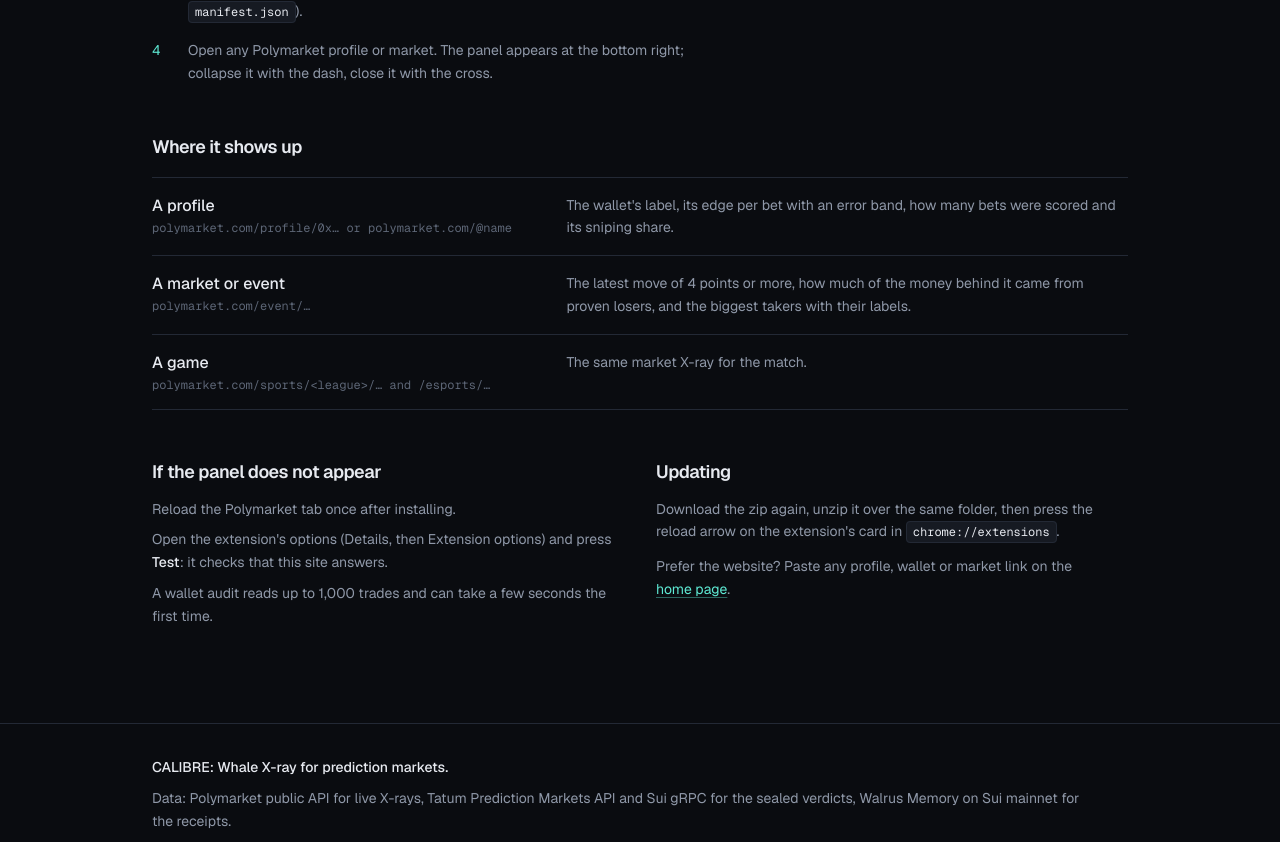
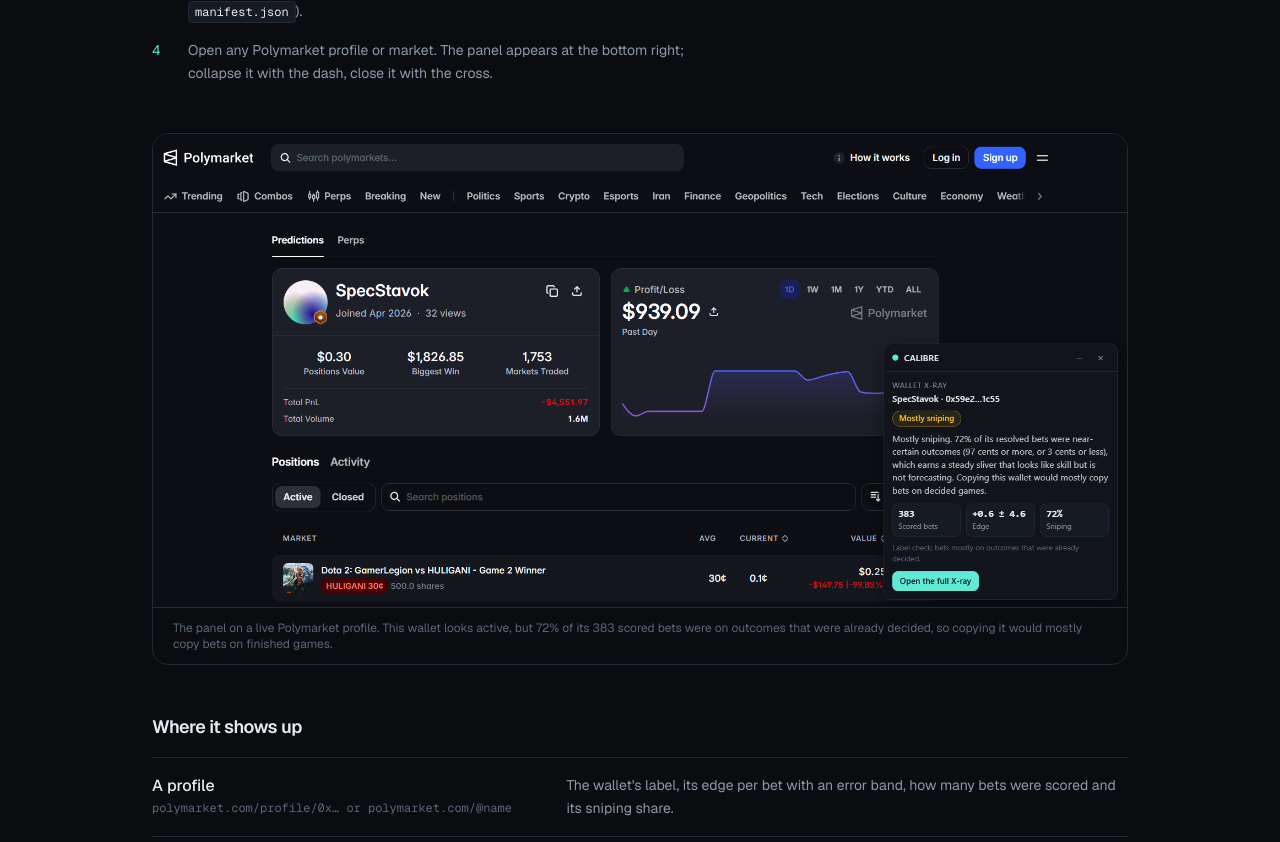
Before and after one commit to timix648/calibre, a Next.js app in the folder apps/web/: page /extension in a window 1280 px wide. Shown: the part 570-1412 px from the top of the page. Built offline with nearby package versions, Linux system fonts and the light colour scheme.

Commit message:
Add a real screenshot of the extension panel to the extension page and the README.

```diff
--- a/apps/web/app/extension/page.tsx
+++ b/apps/web/app/extension/page.tsx
@@ -66,8 +66,8 @@ export default function ExtensionPage() {
       {SHOT ? (
         <figure className="overflow-hidden rounded-2xl border border-line">
           {/* eslint-disable-next-line @next/next/no-img-element */}
-          <img src={SHOT} alt="The CALIBRE panel on a Polymarket page, showing a wallet's label and record" className="w-full" />
-          <figcaption className="border-t border-line px-5 py-3 text-xs text-faint">The panel on a live Polymarket page.</figcaption>
+          <img src={SHOT} alt="The CALIBRE panel on a Polymarket profile, labelling the wallet mostly sniping: 72% of its bets were on outcomes already decided" className="w-full" />
+          <figcaption className="border-t border-line px-5 py-3 text-xs text-faint">The panel on a live Polymarket profile. This wallet looks active, but 72% of its 383 scored bets were on outcomes that were already decided, so copying it would mostly copy bets on finished games.</figcaption>
         </figure>
       ) : null}
 
```
Also changed, not shown: apps/web/public/extension-panel.png (added), 1 other file (tests, documents, lock files or other folders).
